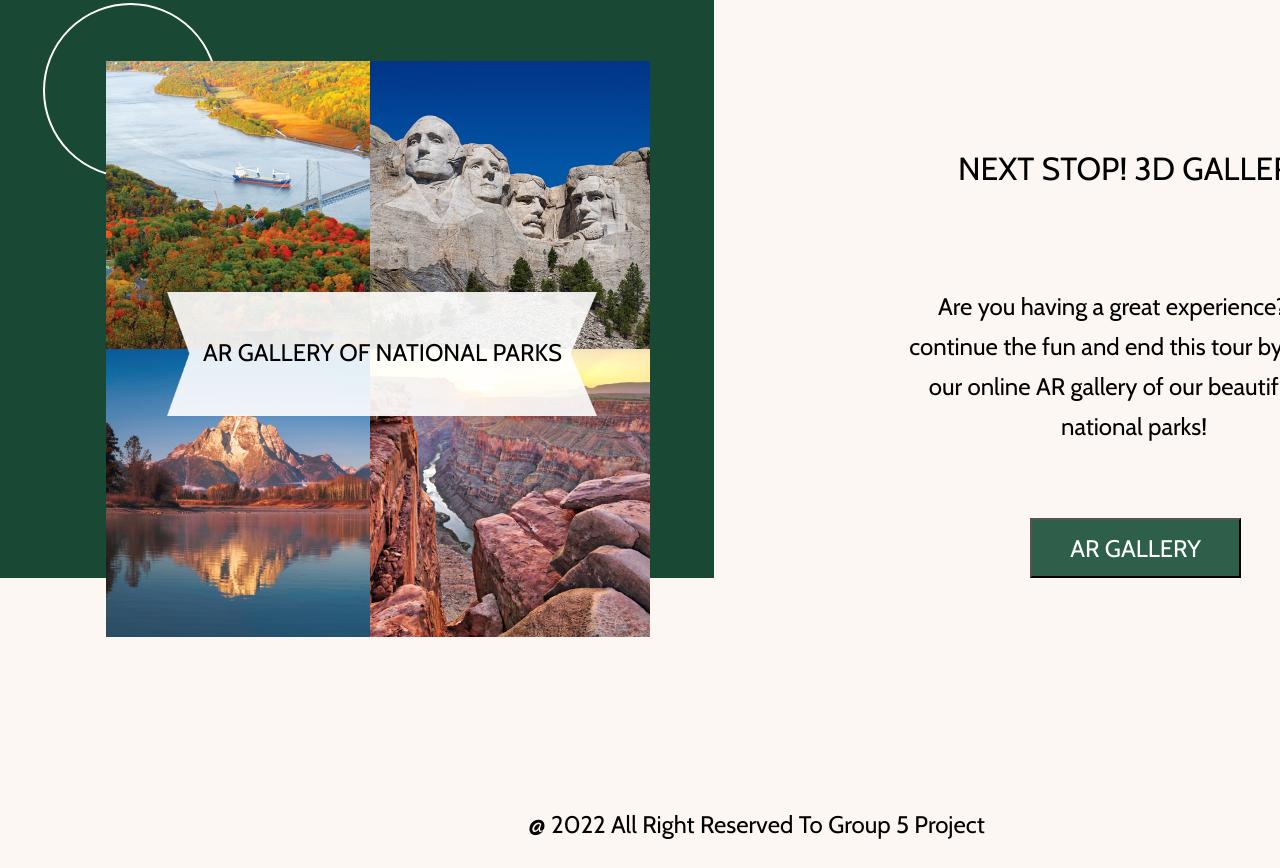
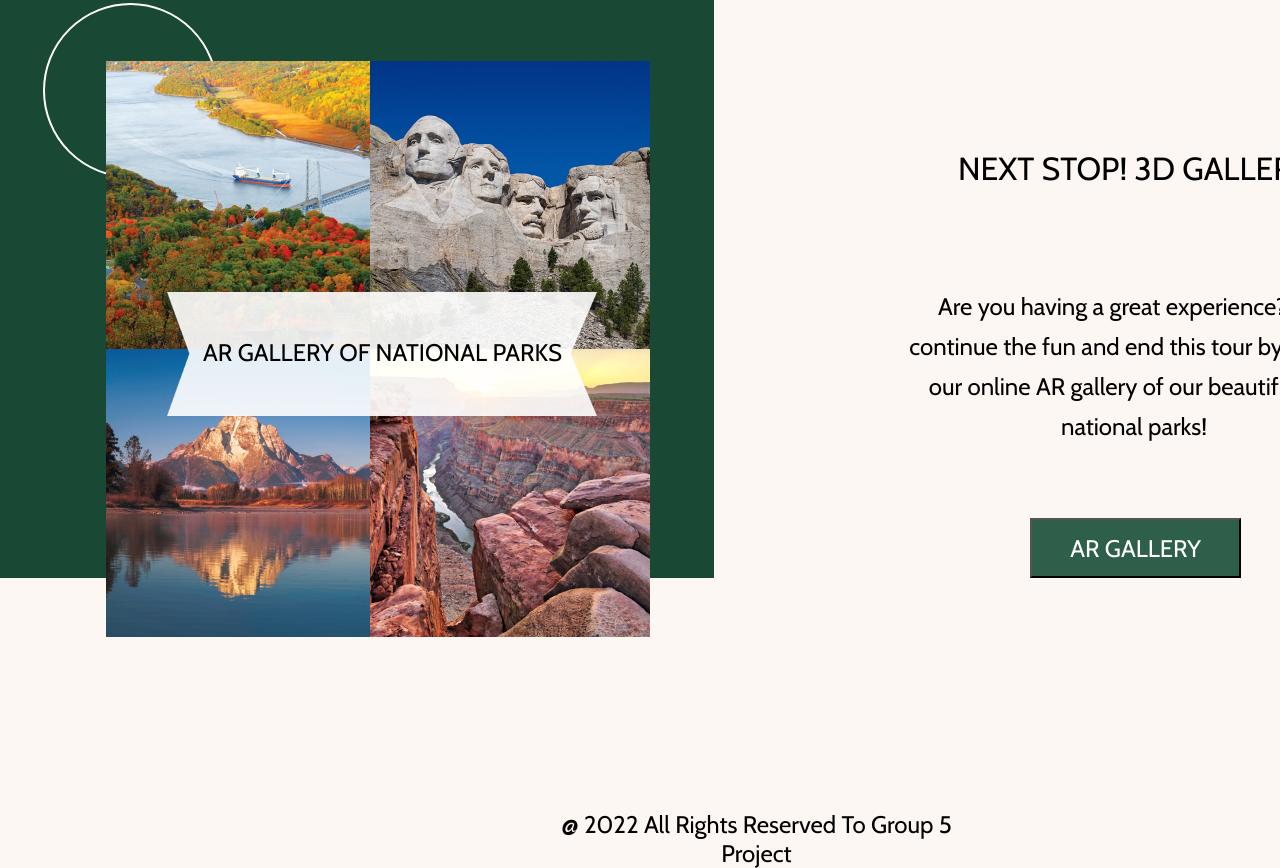
Before and after one commit to Spaolini/VirtualParks, a plain HTML site: page index.html in a window 1280 px wide. Shown: the part 2590-3458 px from the top of the page. Before the commit the page ends 3429 px from the top, so only its background shows below. Drawn offline with nearby package versions, Linux system fonts and the light colour scheme; files whose address does not match are found by name.

Commit message:
Update index.html

```diff
--- a/index.html
+++ b/index.html
@@ -99,7 +99,7 @@
   <img src="imgs/angel_island.jpg" style="width:300px; height:300px;border-radius:5px;">
   <figcaption style="text-align:center;" class="text">Angel Island</figcaption>
 </figure>
-<span id="Copyright_index">@ 2022 All Right Reserved To Group 5 Project</span>
+<span id="Copyright_index">@ 2022 All Rights Reserved To Group 5 Project</span>
 
 </body>
 </html>
```
